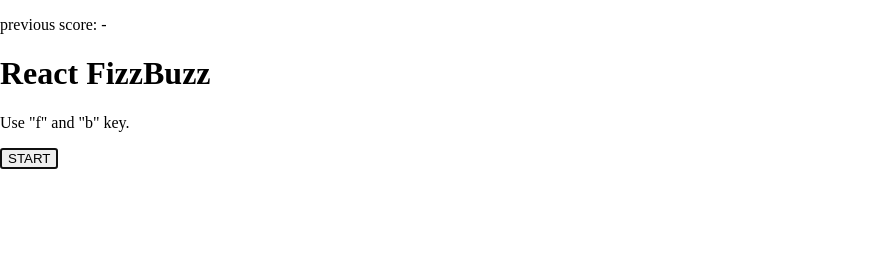
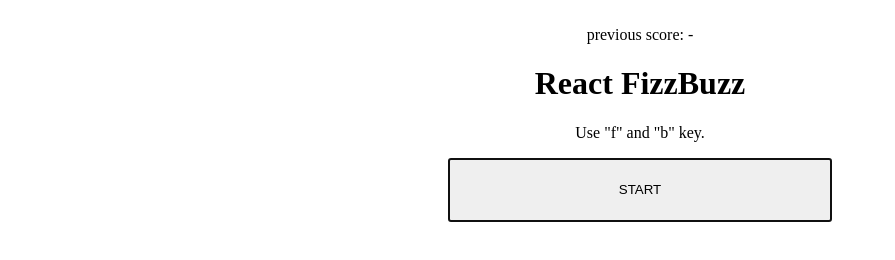
Before and after one commit to ma2saka/react-fizzbuzz, a React app: page / in a window 1280 px wide. Shown: the whole page, without its empty margins (0-895 px from the left). Built offline with nearby package versions, Linux system fonts and the light colour scheme.

Commit message:
add style

```diff
--- a/src/game/play.js
+++ b/src/game/play.js
@@ -76,7 +76,7 @@
 
   render() {
     const fontSize = (300 + (10 - this.state.tick) * 100) + '%'
-    const buttonStyle = { fontSize: "4em", lineHeight: "50vh", height: "50vh", width: "48vw", textAlign: 'center', border: '1px solid #000' }
+    const buttonStyle = { fontSize: "4em", lineHeight: "30vh", height: "30vh", width: "40vw", textAlign: 'center', border: '1px solid #000' }
     return <>
       <div style={{ alignItems: 'center', padding: "0", margin: "0", display: 'flex', justifyContent: 'space-around', height: "50vh", fontSize }}>
         <div>
--- a/src/game/title.js
+++ b/src/game/title.js
@@ -11,13 +11,13 @@
 
   render() {
     const result = this.props.result;
-    return (<>
+    return (<div style={{ padding: "10px", textAlign: "center" }}>
       <p>previous score: {result ? (<>{result.score} ({result.message})</>) : "-"}</p>
       <h1>React FizzBuzz</h1>
       <p>Use "f" and "b" key.</p>
-      <button ref={this.startButtonRef} onClick={this.props.onStart}>
+      <button ref={this.startButtonRef} onClick={this.props.onStart} style={{ width: "30vw", height: "8vh" }}>
         START
       </button>
-    </>)
+    </div>)
   }
 }
```
Also changed, not shown: docs/index.html (+1 -1 lines), 4 other files.
